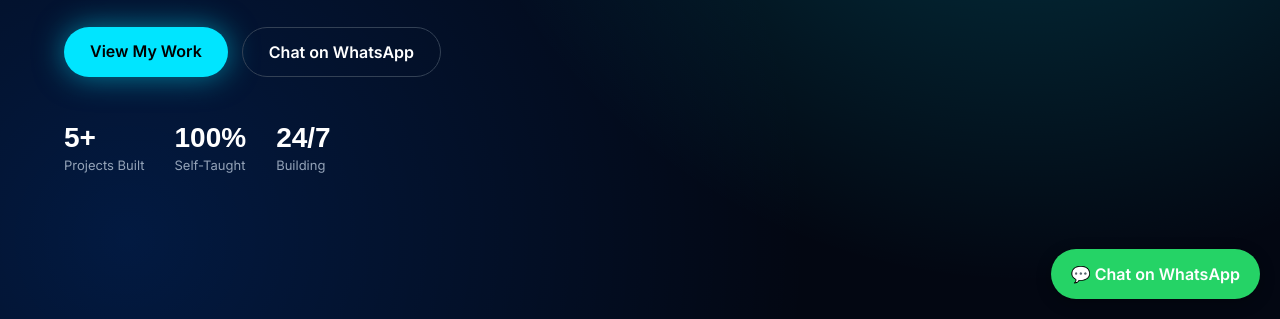
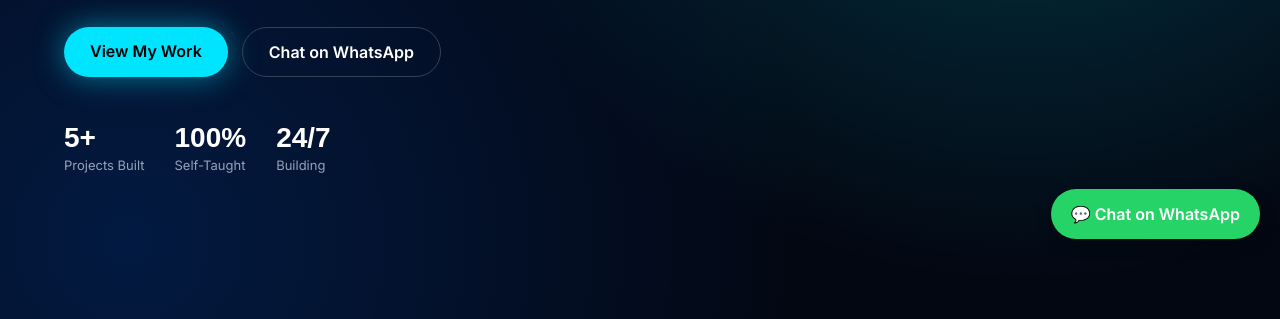
Before and after one commit to mohanlewinsky-cmyk/lewisdev-site, a plain HTML site: page index.html in a window 1280 px wide. Shown: the part 481-800 px from the top of the page. Drawn offline with Linux system fonts and the light colour scheme; a web font is replaced by a local one.

```diff
--- a/index.html
+++ b/index.html
@@ -124,7 +124,7 @@ footer{text-align:center;padding:30px;color:#64748b;font-size:13px;border-top:1p
                <footer>&copy; 2026 Lewis Dev - Tech Built With ❤ </footer>
 
                 <!--Floating WhatsApp Button -->
-                <a href="https://wa.me/254798749059?text=Hi%20Lewis!%20I%20want%20a%20website" target="_blank" style="position:fixed; bottom:20px; right:20px; background:#25D366; color:white; padding:15px 20px; border-radius:50px; font-weight:bold; text-decoration:none; box-shadow:0 4px 15px rgba(0,0,0,0.3); z-index:1000;">💬 Chat on WhatsApp</a>
+                <a href="https://wa.me/254798749059?text=Hi%20Lewis!%20I%20want%20a%20website" target="_blank" style="position:fixed; bottom:80px; right:20px; background:#25D366; color:white; padding:15px 20px; border-radius:50px; font-weight:bold; text-decoration:none; box-shadow:0 4px 15px rgba(0,0,0,0.3); z-index:1000;">💬 Chat on WhatsApp</a>
 
                </body>
                </html>
```
